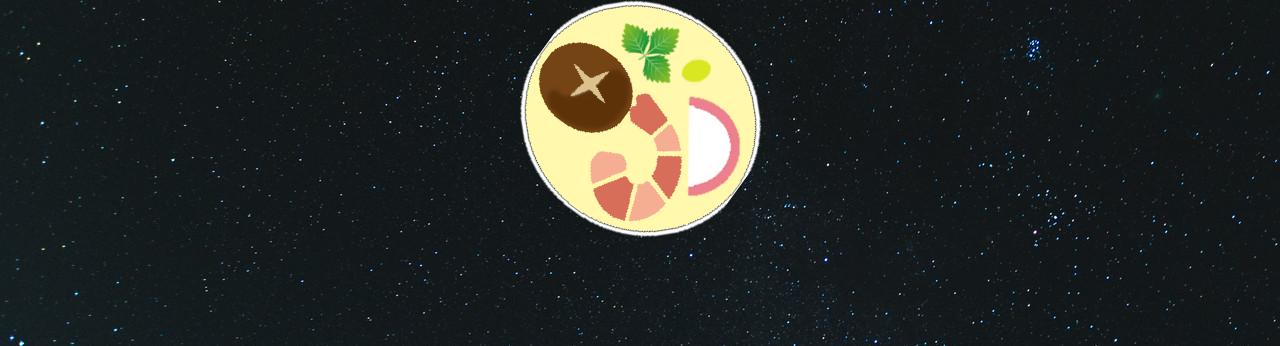
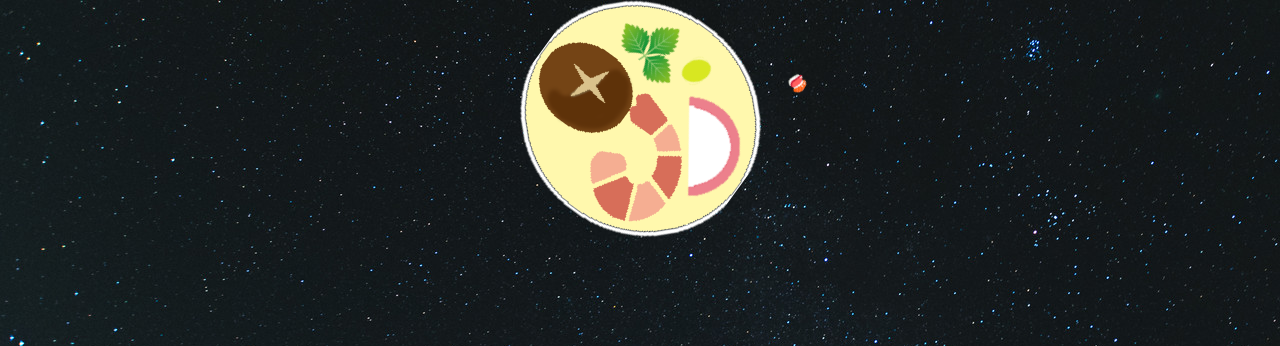
Before and after one commit to EndoHizumi/sushi_planet, a Vue app: page / in a window 1280 px wide. Shown: the part 240-586 px from the top of the page. Built offline with nearby package versions, Linux system fonts and the light colour scheme.

Commit message:
default number of sushi satellites is set to 1.

```diff
--- a/src/App.vue
+++ b/src/App.vue
@@ -14,6 +14,9 @@ import ChawanmushiImage from "@/assets/Chawan-Mushi.png";
 
 export default {
   name: "App",
+  mounted: function(){
+    this.sushi_add()
+  },
   components: {
     Header,
     Controller,
--- a/src/components/planet.vue
+++ b/src/components/planet.vue
@@ -22,8 +22,7 @@ export default {
   },
   data: function () {
     return {
-      speed: 1.5,
-      satellite_data: [{ index: 1, spinSpeed: 1.5 }],
+      satellite_data: [{ index: 1, spinSpeed: 0 }],
     };
   },
   methods: {
@@ -34,7 +33,7 @@ export default {
       if (current_satelitte.get_count() > 3) {
         this.satellite_data.push({
           index: satellite_num + 1,
-          spinSpeed: (this.speed + (satellite_num * 0.2)),
+          spinSpeed: satellite_num * 0.2,
         });
       }
     },
```
